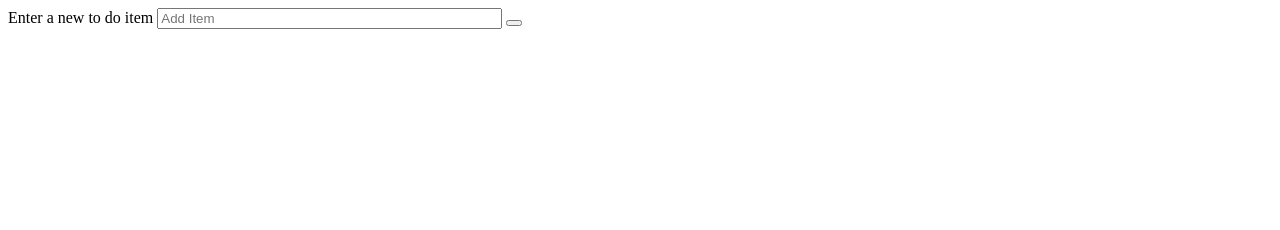
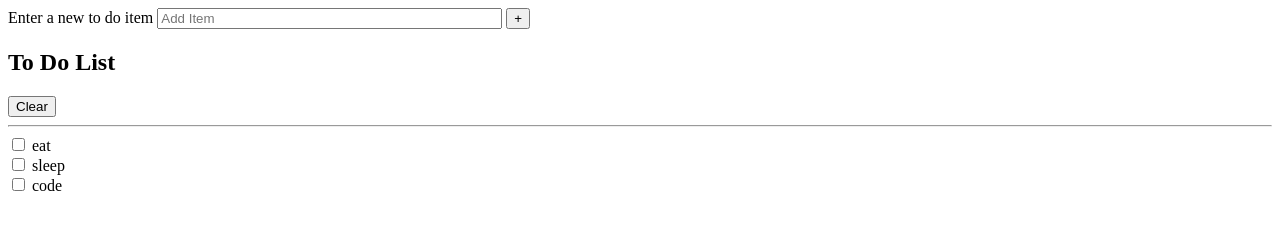
Before and after one commit to GVR2001/ToDo_List, a plain HTML site: page index.html in a window 1280 px wide. Drawn offline with Linux system fonts and the light colour scheme.

Commit message:
Created 'listitems' section for html
I have added a section detailing the items in the todo list application.

```diff
--- a/index.html
+++ b/index.html
@@ -14,10 +14,36 @@
       <input id="newItem" type="text" size="40" autocomplete="off"
         placeholder="Add Item" tabindex="0" />
       <button id="addItem" class="button"
-        title="Add new item" aria-label="Add new Item to list" tabindex="0">
-      </button>
+        title="Add new item" aria-label="Add new Item to list"
+        tabindex="0">+</button>
     </form>
-
+    </section>
+    <section class="listContainer">
+      <div class="listTitle">
+        <h1>To Do List</h1>
+        <button id="clearItems" class="button"
+          title="Clear the list"
+          aria-label="Remove all items from the list"
+          tabindex="0">Clear</button>
+      </div>
+      <hr />
+      <div id="listItems">
+        <div class="item">
+          <input type="checkbox" id="1"
+            tabindex="0">
+          <label for="1">eat</label>
+        </div>
+        <div class="item">
+          <input type="checkbox" id="2"
+            tabindex="0">
+          <label for="2">sleep</label>
+        </div>
+        <div class="item">
+          <input type="checkbox" id="3"
+            tabindex="0">
+          <label for="3">code</label>
+        </div>
+      </div>
     </section>
   </main>
 </body>
```
